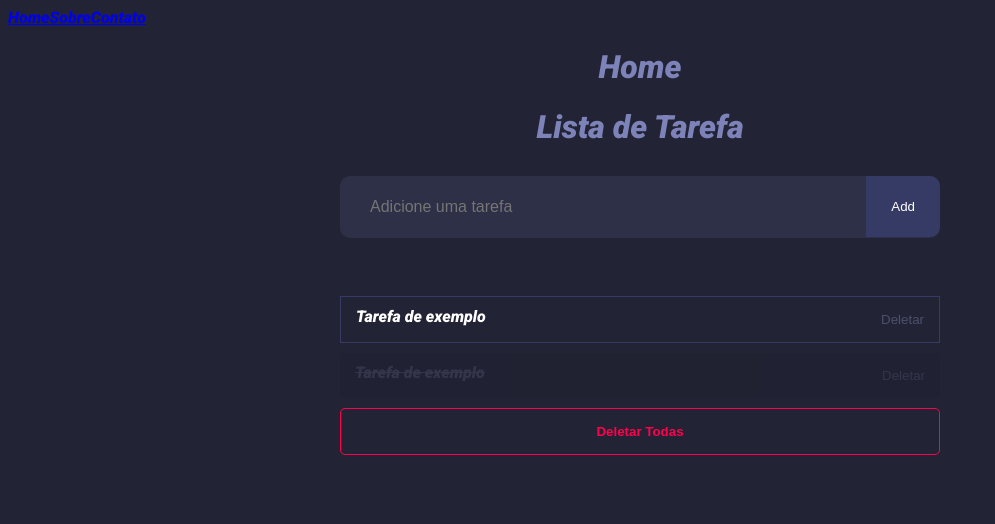
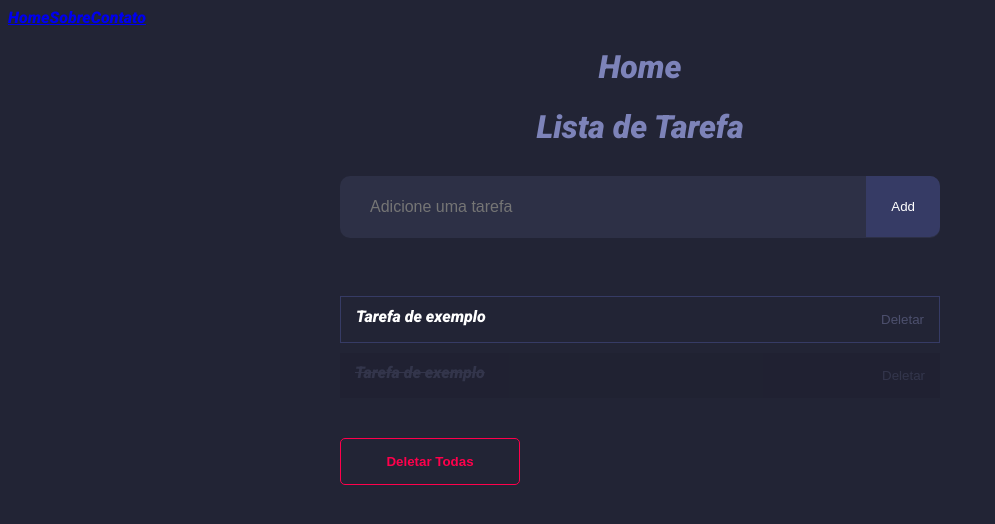
Before and after one commit to stellamaia/vite-react, a React (Vite) app: page / in a window 1280 px wide. Shown: the top 524 px of the page, without its empty margins (0-995 px from the left). Built offline with nearby package versions, Linux system fonts and the light colour scheme.

Commit message:
Estilização

```diff
--- a/src/TodoList.css
+++ b/src/TodoList.css
@@ -63,6 +63,7 @@ button.add:hover {
     flex-flow: column wrap;
     width: 600px;
     margin: auto;
+
 }
 
 .item {
@@ -78,10 +79,12 @@ button.add:hover {
 }
 
 .item span {
+    text-align: start;
     width: 100%;
     color: white;
     margin-right: 10px;
     padding: 10px 15px;
+
 }
 
 .item.completo {
@@ -95,7 +98,7 @@ button.add:hover {
 }
 
 .item.completo span {
-
+    text-align: start;
     width: 100%;
     color: #4d506e;
     margin-right: 10px;
@@ -126,12 +129,26 @@ button.deleteAll {
     color: #ff004c;
     font-weight: bold;
     border-radius: 5px;
+    cursor: pointer;
+    margin-top: 30px;
+    width: 30%;
+
 }
 
 button.deleteAll:hover {
 
-    background: none;
+    background: #ff004c;
+    color: white;
     cursor: pointer;
+}
+
+.content-deleteAll {
+    display: flex;
+    justify-content: center;
+}
+
+.list {
+    max-width: 100%;
 }
 
 @media screen and (max-width: 900px) {
```
